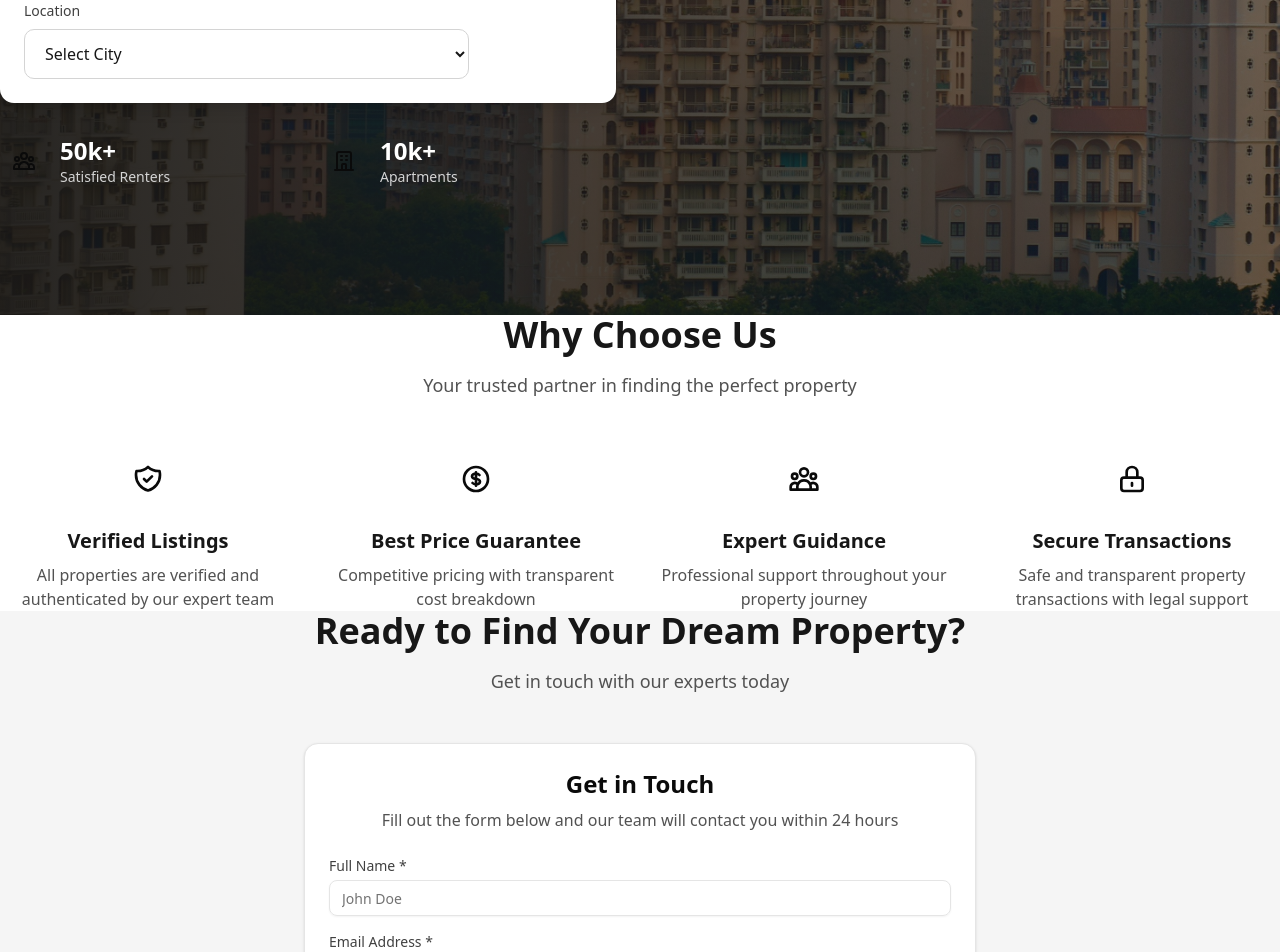
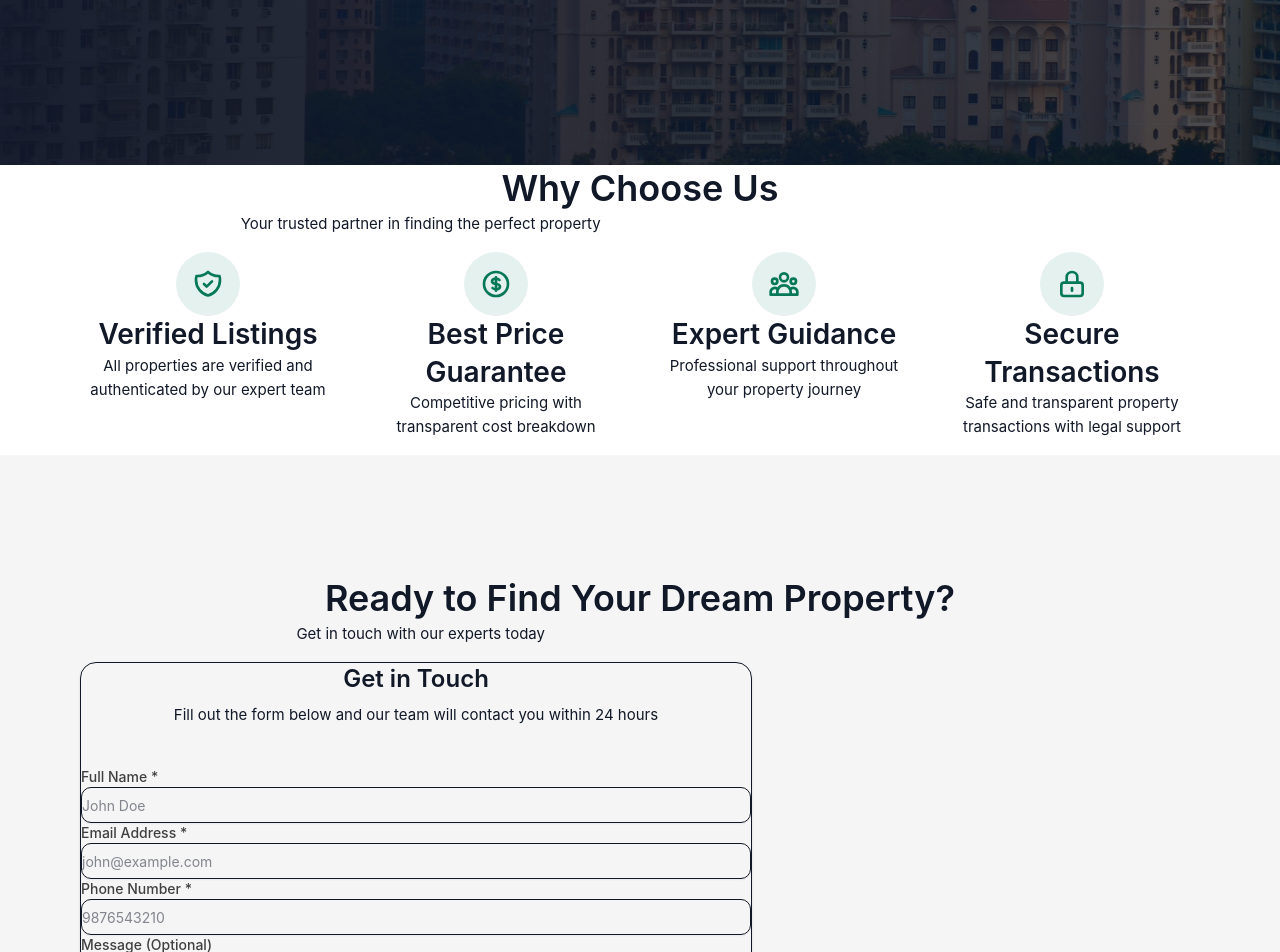
Before and after one commit to pratikbhavarthe/theinvestorslabs, a Next.js app: page / in a window 1280 px wide. Shown: the part 600-1552 px from the top of the page. Built offline with nearby package versions, Linux system fonts and the light colour scheme; no server answers; the database is empty.

Commit message:
feat: apply UI/typography ruleset with proper colors, fonts, and spacing

```diff
--- a/app/globals.css
+++ b/app/globals.css
@@ -1,125 +1,271 @@
 @import "tailwindcss";
-@import "tw-animate-css";
+@import "@fontsource/plus-jakarta-sans/300.css";
+@import "@fontsource/plus-jakarta-sans/400.css";
+@import "@fontsource/plus-jakarta-sans/500.css";
+@import "@fontsource/plus-jakarta-sans/600.css";
+@import "@fontsource/plus-jakarta-sans/700.css";
 
-@custom-variant dark (&:is(.dark *));
+/* ============================================
+   Design Tokens & CSS Custom Properties
+   Following UI/Typography Ruleset
+   ============================================ */
 
-@theme inline {
-  --color-background: var(--background);
-  --color-foreground: var(--foreground);
-  --font-sans: var(--font-geist-sans);
-  --font-mono: var(--font-geist-mono);
-  --color-sidebar-ring: var(--sidebar-ring);
-  --color-sidebar-border: var(--sidebar-border);
-  --color-sidebar-accent-foreground: var(--sidebar-accent-foreground);
-  --color-sidebar-accent: var(--sidebar-accent);
-  --color-sidebar-primary-foreground: var(--sidebar-primary-foreground);
-  --color-sidebar-primary: var(--sidebar-primary);
-  --color-sidebar-foreground: var(--sidebar-foreground);
-  --color-sidebar: var(--sidebar);
-  --color-chart-5: var(--chart-5);
-  --color-chart-4: var(--chart-4);
-  --color-chart-3: var(--chart-3);
-  --color-chart-2: var(--chart-2);
-  --color-chart-1: var(--chart-1);
-  --color-ring: var(--ring);
-  --color-input: var(--input);
-  --color-border: var(--border);
-  --color-destructive: var(--destructive);
-  --color-accent-foreground: var(--accent-foreground);
-  --color-accent: var(--accent);
-  --color-muted-foreground: var(--muted-foreground);
-  --color-muted: var(--muted);
-  --color-secondary-foreground: var(--secondary-foreground);
-  --color-secondary: var(--secondary);
-  --color-primary-foreground: var(--primary-foreground);
-  --color-primary: var(--primary);
-  --color-popover-foreground: var(--popover-foreground);
-  --color-popover: var(--popover);
-  --color-card-foreground: var(--card-foreground);
-  --color-card: var(--card);
-  --radius-sm: calc(var(--radius) - 4px);
-  --radius-md: calc(var(--radius) - 2px);
-  --radius-lg: var(--radius);
-  --radius-xl: calc(var(--radius) + 4px);
-  --radius-2xl: calc(var(--radius) + 8px);
-  --radius-3xl: calc(var(--radius) + 12px);
-  --radius-4xl: calc(var(--radius) + 16px);
+:root {
+  /* Colors - Primary (Deep Navy Blue) */
+  --color-primary: #0f172a;
+  --color-primary-light: #1e293b;
+  --color-primary-lighter: #334155;
+
+  /* Colors - Secondary (Emerald Green) */
+  --color-secondary: #047857;
+  --color-secondary-light: #059669;
+  --color-secondary-lighter: #10b981;
+
+  /* Colors - Accent (Gold) */
+  --color-accent: #c9a227;
+
+  /* Colors - Neutral */
+  --color-text-primary: #111827;
+  --color-text-secondary: #6b7280;
+  --color-border: #e5e7eb;
+  --color-bg: #f9fafb;
+
+  /* Semantic Colors */
+  --color-success: #047857;
+  --color-error: #dc2626;
+
+  /* Typography */
+  --font-sans:
+    "Plus Jakarta Sans", "Inter", system-ui, -apple-system, sans-serif;
+
+  /* Spacing (8px system) */
+  --spacing-1: 0.5rem; /* 8px */
+  --spacing-2: 1rem; /* 16px */
+  --spacing-3: 1.5rem; /* 24px */
+  --spacing-4: 2rem; /* 32px */
+  --spacing-6: 3rem; /* 48px */
+  --spacing-10: 5rem; /* 80px */
+  --spacing-12: 6rem; /* 96px */
+
+  /* Border Radius */
+  --radius-sm: 0.5rem; /* 8px */
+  --radius-md: 0.625rem; /* 10px */
+  --radius-lg: 0.75rem; /* 12px */
+  --radius-xl: 1rem; /* 16px */
+
+  /* Shadows */
+  --shadow-soft: 0 2px 8px rgba(0, 0, 0, 0.08);
+  --shadow-card: 0 4px 12px rgba(0, 0, 0, 0.1);
 }
 
-:root {
-  --radius: 0.625rem;
-  --background: oklch(1 0 0);
-  --foreground: oklch(0.145 0 0);
-  --card: oklch(1 0 0);
-  --card-foreground: oklch(0.145 0 0);
-  --popover: oklch(1 0 0);
-  --popover-foreground: oklch(0.145 0 0);
-  --primary: oklch(0.205 0 0);
-  --primary-foreground: oklch(0.985 0 0);
-  --secondary: oklch(0.97 0 0);
-  --secondary-foreground: oklch(0.205 0 0);
-  --muted: oklch(0.97 0 0);
-  --muted-foreground: oklch(0.556 0 0);
-  --accent: oklch(0.97 0 0);
-  --accent-foreground: oklch(0.205 0 0);
-  --destructive: oklch(0.577 0.245 27.325);
-  --border: oklch(0.922 0 0);
-  --input: oklch(0.922 0 0);
-  --ring: oklch(0.708 0 0);
-  --chart-1: oklch(0.646 0.222 41.116);
-  --chart-2: oklch(0.6 0.118 184.704);
-  --chart-3: oklch(0.398 0.07 227.392);
-  --chart-4: oklch(0.828 0.189 84.429);
-  --chart-5: oklch(0.769 0.188 70.08);
-  --sidebar: oklch(0.985 0 0);
-  --sidebar-foreground: oklch(0.145 0 0);
-  --sidebar-primary: oklch(0.205 0 0);
-  --sidebar-primary-foreground: oklch(0.985 0 0);
-  --sidebar-accent: oklch(0.97 0 0);
-  --sidebar-accent-foreground: oklch(0.205 0 0);
-  --sidebar-border: oklch(0.922 0 0);
-  --sidebar-ring: oklch(0.708 0 0);
+/* ============================================
+   Base Styles
+   ============================================ */
+
+* {
+  box-sizing: border-box;
+  margin: 0;
+  padding: 0;
 }
 
-.dark {
-  --background: oklch(0.145 0 0);
-  --foreground: oklch(0.985 0 0);
-  --card: oklch(0.205 0 0);
-  --card-foreground: oklch(0.985 0 0);
-  --popover: oklch(0.205 0 0);
-  --popover-foreground: oklch(0.985 0 0);
-  --primary: oklch(0.922 0 0);
-  --primary-foreground: oklch(0.205 0 0);
-  --secondary: oklch(0.269 0 0);
-  --secondary-foreground: oklch(0.985 0 0);
-  --muted: oklch(0.269 0 0);
-  --muted-foreground: oklch(0.708 0 0);
-  --accent: oklch(0.269 0 0);
-  --accent-foreground: oklch(0.985 0 0);
-  --destructive: oklch(0.704 0.191 22.216);
-  --border: oklch(1 0 0 / 10%);
-  --input: oklch(1 0 0 / 15%);
-  --ring: oklch(0.556 0 0);
-  --chart-1: oklch(0.488 0.243 264.376);
-  --chart-2: oklch(0.696 0.17 162.48);
-  --chart-3: oklch(0.769 0.188 70.08);
-  --chart-4: oklch(0.627 0.265 303.9);
-  --chart-5: oklch(0.645 0.246 16.439);
-  --sidebar: oklch(0.205 0 0);
-  --sidebar-foreground: oklch(0.985 0 0);
-  --sidebar-primary: oklch(0.488 0.243 264.376);
-  --sidebar-primary-foreground: oklch(0.985 0 0);
-  --sidebar-accent: oklch(0.269 0 0);
-  --sidebar-accent-foreground: oklch(0.985 0 0);
-  --sidebar-border: oklch(1 0 0 / 10%);
-  --sidebar-ring: oklch(0.556 0 0);
+html {
+  -webkit-font-smoothing: antialiased;
+  -moz-osx-font-smoothing: grayscale;
+  text-rendering: optimizeLegibility;
 }
 
-@layer base {
-  * {
-    @apply border-border outline-ring/50;
-  }
-  body {
-    @apply bg-background text-foreground;
+body {
+  font-family: var(--font-sans);
+  color: var(--color-text-primary);
+  background-color: var(--color-bg);
+  line-height: 1.6;
+  font-size: 0.9375rem; /* 15px */
+}
+
+/* ============================================
+   Typography (Following Ruleset)
+   ============================================ */
+
+h1,
+h2,
+h3,
+h4,
+h5,
+h6 {
+  color: var(--color-text-primary);
+  font-weight: 600;
+}
+
+/* H1: 40-48px, weight 700, line-height 1.2 */
+h1 {
+  font-size: 2.5rem; /* 40px */
+  font-weight: 700;
+  line-height: 1.2;
+}
+
+@media (min-width: 768px) {
+  h1 {
+    font-size: 3rem; /* 48px */
   }
 }
+
+/* H2: 32-36px, weight 600, line-height 1.3 */
+h2 {
+  font-size: 2rem; /* 32px */
+  font-weight: 600;
+  line-height: 1.3;
+}
+
+@media (min-width: 768px) {
+  h2 {
+    font-size: 2.25rem; /* 36px */
+  }
+}
+
+/* H3: 24-28px, weight 600, line-height 1.35 */
+h3 {
+  font-size: 1.5rem; /* 24px */
+  font-weight: 600;
+  line-height: 1.35;
+}
+
+@media (min-width: 768px) {
+  h3 {
+    font-size: 1.75rem; /* 28px */
+  }
+}
+
+/* H4: 20-22px, weight 600, line-height 1.4 */
+h4 {
+  font-size: 1.25rem; /* 20px */
+  font-weight: 600;
+  line-height: 1.4;
+}
+
+@media (min-width: 768px) {
+  h4 {
+    font-size: 1.375rem; /* 22px */
+  }
+}
+
+/* Body text: 15-16px, weight 400, line-height 1.6 */
+p {
+  font-size: 0.9375rem; /* 15px */
+  font-weight: 400;
+  line-height: 1.6;
+  color: var(--color-text-primary);
+  margin-bottom: 1rem;
+  max-width: 72ch; /* 60-72 characters per line */
+}
+
+/* Small text / Labels: 13-14px, weight 500, line-height 1.5 */
+small,
+.text-small {
+  font-size: 0.875rem; /* 14px */
+  font-weight: 500;
+  line-height: 1.5;
+  color: var(--color-text-secondary);
+}
+
+a {
+  color: var(--color-primary);
+  text-decoration: none;
+  transition: color 150ms ease;
+}
+
+a:hover {
+  color: var(--color-primary-light);
+}
+
+/* ============================================
+   Utility Classes
+   ============================================ */
+
+.container {
+  width: 100%;
+  max-width: 1280px;
+  margin-left: auto;
+  margin-right: auto;
+  padding-left: 1rem; /* 16px mobile */
+  padding-right: 1rem;
+}
+
+@media (min-width: 768px) {
+  .container {
+    padding-left: 3rem; /* 48px tablet */
+    padding-right: 3rem;
+  }
+}
+
+@media (min-width: 1280px) {
+  .container {
+    padding-left: 5rem; /* 80px desktop */
+    padding-right: 5rem;
+  }
+}
+
+.section {
+  padding-top: 5rem; /* 80px */
+  padding-bottom: 5rem;
+}
+
+@media (min-width: 768px) {
+  .section {
+    padding-top: 7.5rem; /* 120px */
+    padding-bottom: 7.5rem;
+  }
+}
+
+/* ============================================
+   Responsive Images
+   ============================================ */
+
+img,
+video {
+  max-width: 100%;
+  height: auto;
+  display: block;
+}
+
+/* ============================================
+   Focus Styles (Accessibility - WCAG AA)
+   ============================================ */
+
+:focus-visible {
+  outline: 2px solid var(--color-primary);
+  outline-offset: 2px;
+}
+
+button:focus-visible,
+a:focus-visible {
+  outline: 2px solid var(--color-primary);
+  outline-offset: 2px;
+}
+
+/* ============================================
+   Loading States
+   ============================================ */
+
+@keyframes spin {
+  to {
+    transform: rotate(360deg);
+  }
+}
+
+.animate-spin {
+  animation: spin 1s linear infinite;
+}
+
+@keyframes pulse {
+  0%,
+  100% {
+    opacity: 1;
+  }
+  50% {
+    opacity: 0.5;
+  }
+}
+
+.animate-pulse {
+  animation: pulse 2s cubic-bezier(0.4, 0, 0.6, 1) infinite;
+}
--- a/package.json
+++ b/package.json
@@ -13,6 +13,7 @@
   },
   "dependencies": {
     "@clerk/nextjs": "^6.36.8",
+    "@fontsource/plus-jakarta-sans": "^5.2.8",
     "@neondatabase/serverless": "^1.0.2",
     "@paralleldrive/cuid2": "^3.0.6",
     "@radix-ui/react-select": "^2.2.6",
--- a/src/components/home/hero.tsx
+++ b/src/components/home/hero.tsx
@@ -18,7 +18,7 @@
   };
 
   return (
-    <section className="relative bg-neutral-900 overflow-hidden min-h-[600px] md:min-h-[700px]">
+    <section className="relative bg-[#0f172a] overflow-hidden min-h-[600px] md:min-h-[700px]">
       {/* Background Image with Overlay */}
       <div className="absolute inset-0">
         <Image
@@ -29,29 +29,29 @@
           priority
           quality={90}
         />
-        <div className="absolute inset-0 bg-gradient-to-r from-neutral-900/90 via-neutral-900/70 to-neutral-900/50" />
+        <div className="absolute inset-0 bg-gradient-to-r from-[#0f172a]/95 via-[#0f172a]/80 to-[#0f172a]/60" />
       </div>
 
       <div className="container relative z-10 py-16 md:py-24 lg:py-32">
         <div className="grid lg:grid-cols-2 gap-12 items-center">
           {/* Left Content */}
           <div>
-            {/* Headline */}
-            <h1 className="text-4xl md:text-5xl lg:text-6xl font-extrabold text-white mb-6 leading-tight">
+            {/* Headline - H1: 40-48px, weight 700 */}
+            <h1 className="text-[2.5rem] md:text-[3rem] font-bold text-white mb-6 leading-[1.2]">
               Find Houses, Apartments and Flats in{" "}
-              <span className="text-accent-400">Noida & Gurgaon</span>
+              <span className="text-[#C9A227]">Noida & Gurgaon</span>
             </h1>
 
-            {/* Subheadline */}
-            <p className="text-lg md:text-xl text-neutral-200 mb-8">
+            {/* Subheadline - Body text: 15-16px */}
+            <p className="text-[1rem] text-white/90 mb-8 leading-[1.6]">
               Verified Properties for Verified Tenants
             </p>
 
-            {/* Search Bar */}
-            <div className="bg-white rounded-xl shadow-lg p-4 md:p-6 mb-8">
+            {/* Search Bar - Card with proper padding */}
+            <div className="bg-white rounded-xl shadow-[0_4px_12px_rgba(0,0,0,0.1)] p-6 mb-8">
               <div className="flex flex-col sm:flex-row gap-3">
                 <div className="flex-1">
-                  <label className="block text-sm font-medium text-neutral-700 mb-2">
+                  <label className="block text-[0.875rem] font-medium text-[#6B7280] mb-2">
                     Location
                   </label>
                   <select
@@ -59,7 +59,7 @@
                     onChange={(e) =>
                       setCity(e.target.value as "Noida" | "Gurgaon" | "")
                     }
-                    className="w-full px-4 py-3 rounded-lg border border-neutral-300 text-neutral-900 focus:outline-none focus:ring-2 focus:ring-primary-500 bg-white"
+                    className="w-full h-11 px-4 rounded-lg border border-[#E5E7EB] text-[#111827] focus:outline-none focus:ring-2 focus:ring-[#0f172a] bg-white text-[15px]"
                   >
                     <option value="">Select City</option>
                     <option value="Noida">Noida</option>
@@ -71,7 +71,7 @@
                   <Button
                     onClick={handleSearch}
                     size="lg"
-                    className="w-full sm:w-auto bg-primary-600 hover:bg-primary-700 text-white px-8 py-3 rounded-lg font-semibold transition-colors"
+                    className="w-full sm:w-auto bg-[#0f172a] hover:bg-[#1e293b] text-white h-12 px-8 rounded-xl font-semibold transition-colors text-[15px]"
                   >
                     Search
                   </Button>
@@ -79,12 +79,12 @@
               </div>
             </div>
 
-            {/* Stats */}
+            {/* Stats - Using Emerald Green for success indicators */}
             <div className="grid grid-cols-2 gap-6">
               <div className="flex items-center gap-3">
-                <div className="w-12 h-12 bg-primary-100 rounded-full flex items-center justify-center">
+                <div className="w-12 h-12 bg-[#047857]/10 rounded-full flex items-center justify-center">
                   <svg
-                    className="w-6 h-6 text-primary-600"
+                    className="w-6 h-6 text-[#047857]"
                     fill="none"
                     stroke="currentColor"
                     viewBox="0 0 24 24"
@@ -99,16 +99,16 @@
                 </div>
                 <div>
                   <div className="text-2xl font-bold text-white">50k+</div>
-                  <div className="text-sm text-neutral-300">
+                  <div className="text-[0.875rem] text-white/70">
                     Satisfied Renters
                   </div>
                 </div>
               </div>
 
               <div className="flex items-center gap-3">
-                <div className="w-12 h-12 bg-secondary-100 rounded-full flex items-center justify-center">
+                <div className="w-12 h-12 bg-[#047857]/10 rounded-full flex items-center justify-center">
                   <svg
-                    className="w-6 h-6 text-secondary-600"
+                    className="w-6 h-6 text-[#047857]"
                     fill="none"
                     stroke="currentColor"
                     viewBox="0 0 24 24"
@@ -123,7 +123,9 @@
                 </div>
                 <div>
                   <div className="text-2xl font-bold text-white">10k+</div>
-                  <div className="text-sm text-neutral-300">Apartments</div>
+                  <div className="text-[0.875rem] text-white/70">
+                    Apartments
+                  </div>
                 </div>
               </div>
             </div>
--- a/src/components/home/trust-signals.tsx
+++ b/src/components/home/trust-signals.tsx
@@ -81,27 +81,34 @@
   ];
 
   return (
-    <section className="section bg-white">
+    <section className="py-20 md:py-32 bg-white">
       <div className="container">
+        {/* Section Header - H2: 32-36px */}
         <div className="text-center mb-12">
-          <h2 className="text-3xl md:text-4xl font-bold text-neutral-900 mb-4">
+          <h2 className="text-[2rem] md:text-[2.25rem] font-semibold text-[#111827] mb-4 leading-[1.3]">
             Why Choose Us
           </h2>
-          <p className="text-lg text-neutral-600 max-w-2xl mx-auto">
+          <p className="text-[1rem] text-[#6B7280] max-w-2xl mx-auto leading-[1.6]">
             Your trusted partner in finding the perfect property
           </p>
         </div>
 
+        {/* Features Grid - 24-32px gap */}
         <div className="grid grid-cols-1 md:grid-cols-2 lg:grid-cols-4 gap-8">
           {features.map((feature, index) => (
             <div key={index} className="text-center">
-              <div className="inline-flex items-center justify-center w-16 h-16 bg-primary-100 text-primary-600 rounded-full mb-4">
+              {/* Icon with Emerald Green background */}
+              <div className="inline-flex items-center justify-center w-16 h-16 bg-[#047857]/10 text-[#047857] rounded-full mb-4">
                 {feature.icon}
               </div>
-              <h3 className="text-xl font-semibold text-neutral-900 mb-2">
+              {/* Title - H4: 20-22px */}
+              <h3 className="text-[1.25rem] font-semibold text-[#111827] mb-2 leading-[1.4]">
                 {feature.title}
               </h3>
-              <p className="text-neutral-600">{feature.description}</p>
+              {/* Description - Body text: 15px */}
+              <p className="text-[0.9375rem] text-[#6B7280] leading-[1.6]">
+                {feature.description}
+              </p>
             </div>
           ))}
         </div>
--- a/src/lib/design/tokens.ts
+++ b/src/lib/design/tokens.ts
@@ -1,23 +1,22 @@
-// Design Tokens for The Investor Labs
-// Centralized design system for consistent UI
+// Design Tokens for The Investor Labs - Real Estate Marketplace
+// Following UI/Typography Ruleset
 
 export const colors = {
-  // Primary - Deep Blue (Trust, Professionalism)
+  // Primary - Deep Navy Blue (Trust, Authority, Stability)
   primary: {
-    50: "#eff6ff",
-    100: "#dbeafe",
-    200: "#bfdbfe",
-    300: "#93c5fd",
-    400: "#60a5fa",
-    500: "#3b82f6",
-    600: "#2563eb",
-    700: "#1d4ed8",
-    800: "#1e40af",
-    900: "#1e3a8a",
-    950: "#172554",
+    50: "#f8fafc",
+    100: "#f1f5f9",
+    200: "#e2e8f0",
+    300: "#cbd5e1",
+    400: "#94a3b8",
+    500: "#334155",
+    600: "#1e293b",
+    700: "#0f172a", // Primary brand color
+    800: "#0a0f1a",
+    900: "#020617",
   },
 
-  // Secondary - Emerald Green (Growth, Prosperity)
+  // Secondary - Emerald Green (Growth, Wealth, Investment)
   secondary: {
     50: "#ecfdf5",
     100: "#d1fae5",
@@ -26,116 +25,127 @@
     400: "#34d399",
     500: "#10b981",
     600: "#059669",
-    700: "#047857",
+    700: "#047857", // Secondary brand color
     800: "#065f46",
     900: "#064e3b",
-    950: "#022c22",
   },
 
-  // Accent - Gold (Premium, Luxury)
+  // Accent - Gold (Premium, Featured)
   accent: {
-    50: "#fefce8",
-    100: "#fef9c3",
-    200: "#fef08a",
-    300: "#fde047",
-    400: "#facc15",
-    500: "#eab308",
-    600: "#ca8a04",
-    700: "#a16207",
-    800: "#854d0e",
-    900: "#713f12",
-    950: "#422006",
+    DEFAULT: "#C9A227",
+    light: "#E5C158",
+    dark: "#A68519",
   },
 
-  // Neutral - Slate (Text, Backgrounds)
+  // Neutral Colors
   neutral: {
-    50: "#f8fafc",
-    100: "#f1f5f9",
-    200: "#e2e8f0",
-    300: "#cbd5e1",
-    400: "#94a3b8",
-    500: "#64748b",
-    600: "#475569",
-    700: "#334155",
-    800: "#1e293b",
-    900: "#0f172a",
-    950: "#020617",
+    charcoal: "#111827", // Text primary
+    slate: "#6B7280", // Secondary text, labels
+    coolGray: "#E5E7EB", // Borders, dividers
+    offWhite: "#F9FAFB", // Backgrounds
   },
 
   // Semantic Colors
-  success: "#10b981",
+  success: "#047857",
   warning: "#f59e0b",
-  error: "#ef4444",
-  info: "#3b82f6",
-};
-
-export const spacing = {
-  0: "0",
-  1: "0.25rem", // 4px
-  2: "0.5rem", // 8px
-  3: "0.75rem", // 12px
-  4: "1rem", // 16px
-  5: "1.25rem", // 20px
-  6: "1.5rem", // 24px
-  8: "2rem", // 32px
-  10: "2.5rem", // 40px
-  12: "3rem", // 48px
-  16: "4rem", // 64px
-  20: "5rem", // 80px
-  24: "6rem", // 96px
-  32: "8rem", // 128px
+  error: "#DC2626",
+  info: "#0f172a",
 };
 
 export const typography = {
   fontFamily: {
-    sans: ["Inter", "system-ui", "-apple-system", "sans-serif"],
-    serif: ["Georgia", "serif"],
-    mono: ["Menlo", "Monaco", "Courier New", "monospace"],
+    sans: [
+      "Plus Jakarta Sans",
+      "Inter",
+      "system-ui",
+      "-apple-system",
+      "sans-serif",
+    ],
   },
 
   fontSize: {
-    xs: ["0.75rem", { lineHeight: "1rem" }], // 12px
-    sm: ["0.875rem", { lineHeight: "1.25rem" }], // 14px
-    base: ["1rem", { lineHeight: "1.5rem" }], // 16px
-    lg: ["1.125rem", { lineHeight: "1.75rem" }], // 18px
-    xl: ["1.25rem", { lineHeight: "1.75rem" }], // 20px
-    "2xl": ["1.5rem", { lineHeight: "2rem" }], // 24px
-    "3xl": ["1.875rem", { lineHeight: "2.25rem" }], // 30px
-    "4xl": ["2.25rem", { lineHeight: "2.5rem" }], // 36px
-    "5xl": ["3rem", { lineHeight: "1" }], // 48px
-    "6xl": ["3.75rem", { lineHeight: "1" }], // 60px
+    // Small text / Labels (13-14px)
+    xs: ["0.8125rem", { lineHeight: "1.5" }], // 13px
+    sm: ["0.875rem", { lineHeight: "1.5" }], // 14px
+
+    // Body text (15-16px)
+    base: ["0.9375rem", { lineHeight: "1.6" }], // 15px
+    md: ["1rem", { lineHeight: "1.6" }], // 16px
+
+    // H4 (20-22px)
+    lg: ["1.25rem", { lineHeight: "1.4" }], // 20px
+    xl: ["1.375rem", { lineHeight: "1.4" }], // 22px
+
+    // H3 (24-28px)
+    "2xl": ["1.5rem", { lineHeight: "1.35" }], // 24px
+    "3xl": ["1.75rem", { lineHeight: "1.35" }], // 28px
+
+    // H2 (32-36px)
+    "4xl": ["2rem", { lineHeight: "1.3" }], // 32px
+    "5xl": ["2.25rem", { lineHeight: "1.3" }], // 36px
+
+    // H1 (40-48px)
+    "6xl": ["2.5rem", { lineHeight: "1.2" }], // 40px
+    "7xl": ["3rem", { lineHeight: "1.2" }], // 48px
   },
 
   fontWeight: {
-    normal: "400",
-    medium: "500",
-    semibold: "600",
-    bold: "700",
-    extrabold: "800",
+    light: "300", // Rare use
+    normal: "400", // Body text
+    medium: "500", // Labels
+    semibold: "600", // Headings
+    bold: "700", // Primary headings only
   },
 };
 
+export const spacing = {
+  // 8px base unit system
+  0: "0",
+  1: "0.5rem", // 8px
+  2: "1rem", // 16px
+  3: "1.5rem", // 24px
+  4: "2rem", // 32px
+  5: "2.5rem", // 40px
+  6: "3rem", // 48px
+  8: "4rem", // 64px
+  10: "5rem", // 80px
+  12: "6rem", // 96px
+  15: "7.5rem", // 120px
+};
+
 export const borderRadius = {
-  none: "0",
-  sm: "0.125rem", // 2px
-  base: "0.25rem", // 4px
-  md: "0.375rem", // 6px
-  lg: "0.5rem", // 8px
-  xl: "0.75rem", // 12px
-  "2xl": "1rem", // 16px
-  "3xl": "1.5rem", // 24px
+  sm: "0.5rem", // 8px - Forms
+  md: "0.625rem", // 10px - Buttons
+  lg: "0.75rem", // 12px - Cards
+  xl: "1rem", // 16px - Cards
   full: "9999px",
 };
 
 export const shadows = {
-  sm: "0 1px 2px 0 rgb(0 0 0 / 0.05)",
-  base: "0 1px 3px 0 rgb(0 0 0 / 0.1), 0 1px 2px -1px rgb(0 0 0 / 0.1)",
-  md: "0 4px 6px -1px rgb(0 0 0 / 0.1), 0 2px 4px -2px rgb(0 0 0 / 0.1)",
-  lg: "0 10px 15px -3px rgb(0 0 0 / 0.1), 0 4px 6px -4px rgb(0 0 0 / 0.1)",
-  xl: "0 20px 25px -5px rgb(0 0 0 / 0.1), 0 8px 10px -6px rgb(0 0 0 / 0.1)",
-  "2xl": "0 25px 50px -12px rgb(0 0 0 / 0.25)",
-  inner: "inset 0 2px 4px 0 rgb(0 0 0 / 0.05)",
+  soft: "0 2px 8px rgba(0, 0, 0, 0.08)",
+  card: "0 4px 12px rgba(0, 0, 0, 0.1)",
   none: "none",
+};
+
+export const components = {
+  button: {
+    height: "2.75rem", // 44px
+    heightLg: "3rem", // 48px
+    borderRadius: "0.75rem", // 12px
+  },
+
+  input: {
+    height: "2.75rem", // 44px
+    heightLg: "3rem", // 48px
+    borderRadius: "0.625rem", // 10px
+  },
+
+  card: {
+    padding: "1.25rem", // 20px
+    paddingLg: "1.5rem", // 24px
+    borderRadius: "0.75rem", // 12px
+    borderRadiusLg: "1rem", // 16px
+  },
 };
 
 export const breakpoints = {
@@ -145,9 +155,3 @@
   xl: "1280px",
   "2xl": "1536px",
 };
-
-export const transitions = {
-  fast: "150ms cubic-bezier(0.4, 0, 0.2, 1)",
-  base: "200ms cubic-bezier(0.4, 0, 0.2, 1)",
-  slow: "300ms cubic-bezier(0.4, 0, 0.2, 1)",
-};
```
Also changed, not shown: src/components/home/featured-properties.tsx (+27 -21 lines), src/components/layout/navbar.tsx (+30 -16 lines), .agent/rules/ui-styling-typography-ruleset.md (added), 1 other file (tests, documents, lock files or other folders).
